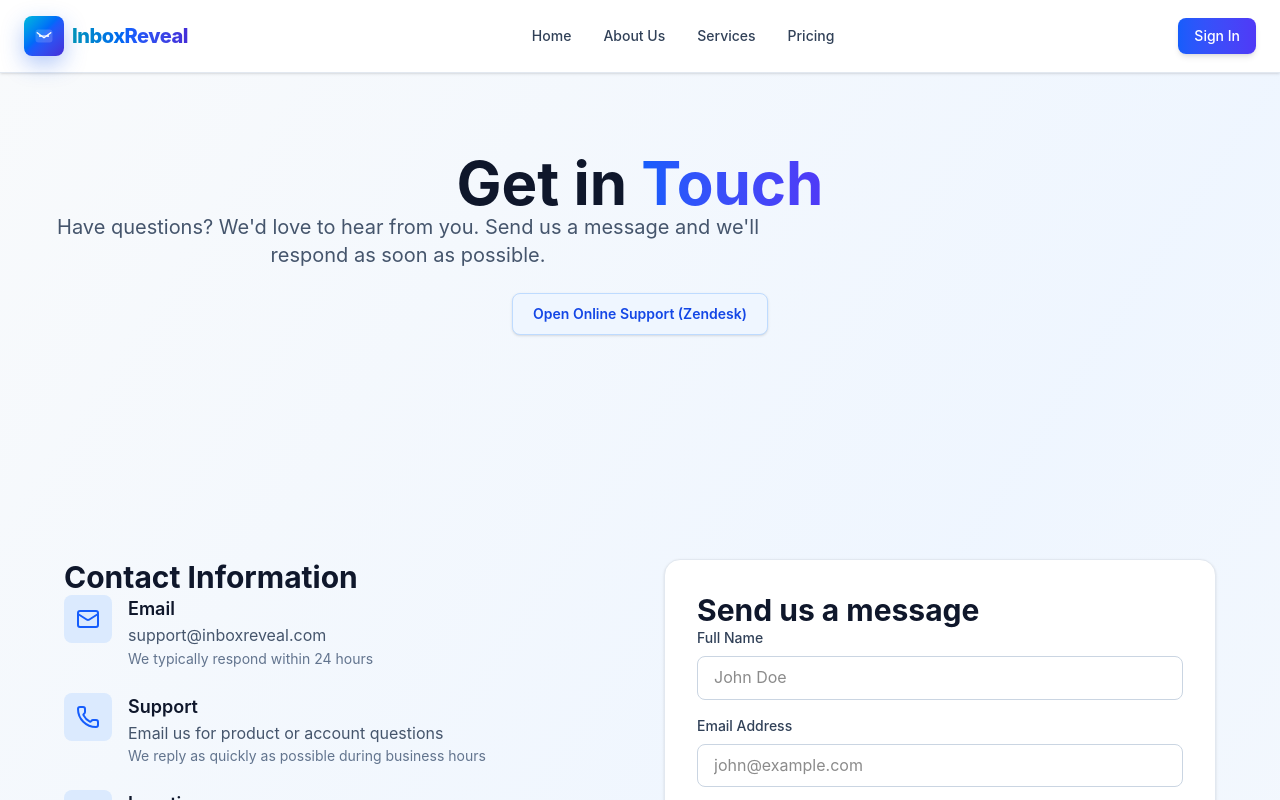
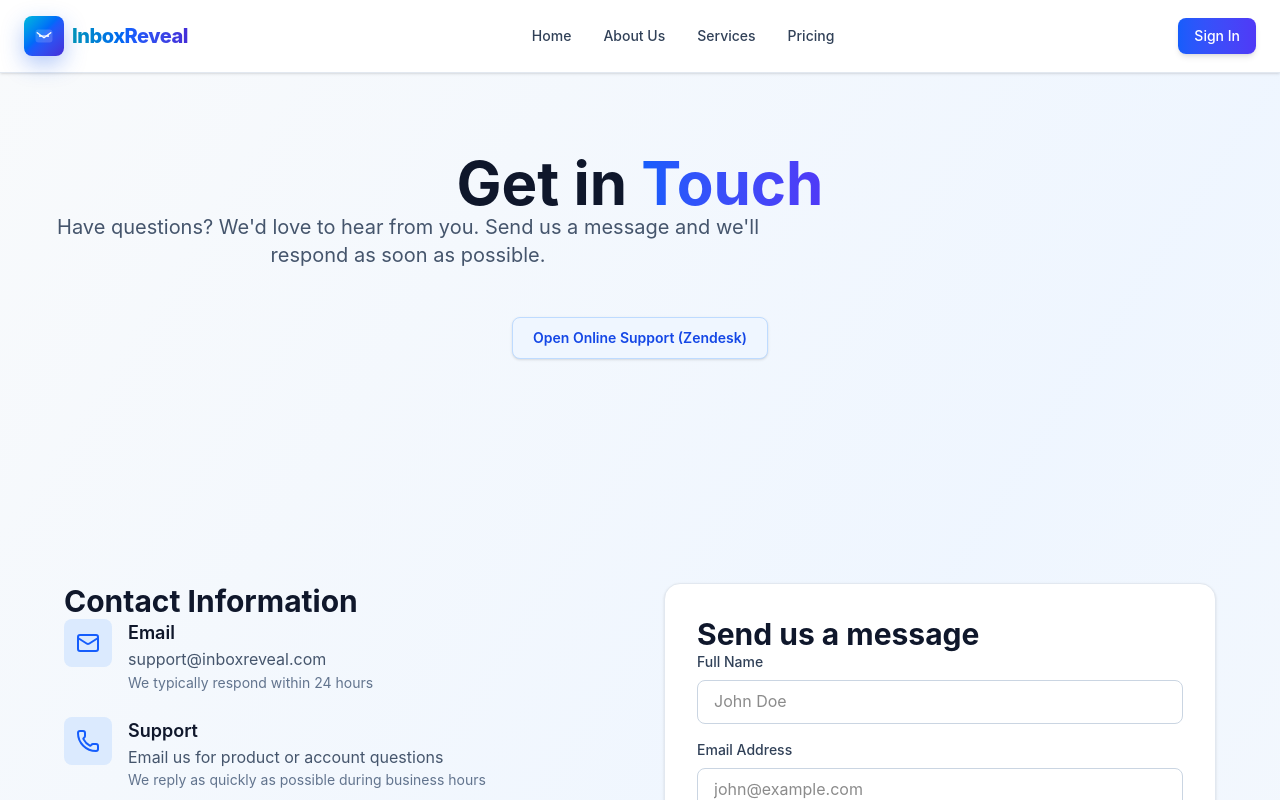
Before and after one commit to abraraslam/inboxreveal, a Next.js app: page /contact in a window 1280 px wide. Shown: the top 800 px of the page. Built offline with nearby package versions, Linux system fonts and the light colour scheme; no server answers.

Commit message:
Center Zendesk support link in the middle of the contact page

```diff
--- a/app/(marketing)/contact/page.tsx
+++ b/app/(marketing)/contact/page.tsx
@@ -42,15 +42,15 @@ export default function Contact() {
       <Navigation />
       <main className="min-h-screen bg-gradient-to-br from-slate-50 via-blue-50 to-slate-50">
         {/* Hero Section */}
-        <section className="px-4 py-14 max-w-screen-2xl mx-auto sm:px-6 sm:py-20">
-          <div className="text-center mb-12">
+        <section className="flex flex-col items-center justify-center min-h-[40vh] px-4 py-14 max-w-screen-2xl mx-auto sm:px-6 sm:py-20">
+          <div className="text-center mb-12 w-full">
             <h1 className="text-3xl sm:text-5xl md:text-6xl font-bold text-slate-900 mb-6 text-center">
               Get in <span className="bg-gradient-to-r from-blue-600 to-indigo-600 bg-clip-text text-transparent">Touch</span>
             </h1>
             <p className="text-base sm:text-lg md:text-xl text-slate-600 max-w-3xl mx-auto text-center">
               Have questions? We'd love to hear from you. Send us a message and we'll respond as soon as possible.
             </p>
-            <div className="mt-6 text-center">
+            <div className="flex items-center justify-center w-full mt-12">
               <a
                 href={supportUrl}
                 className="inline-flex items-center justify-center rounded-lg border border-blue-200 bg-blue-50 px-5 py-2.5 text-sm font-semibold text-blue-700 shadow-sm transition hover:bg-blue-100"
```
